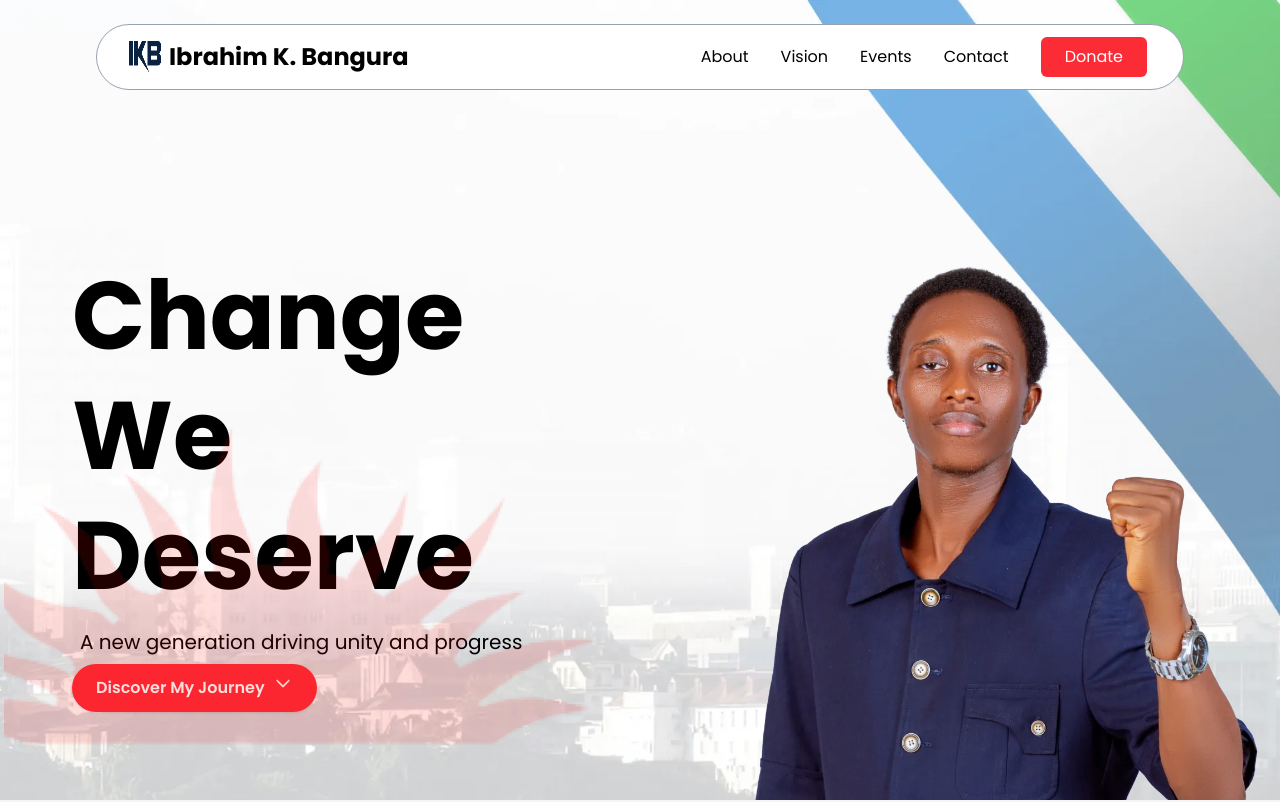
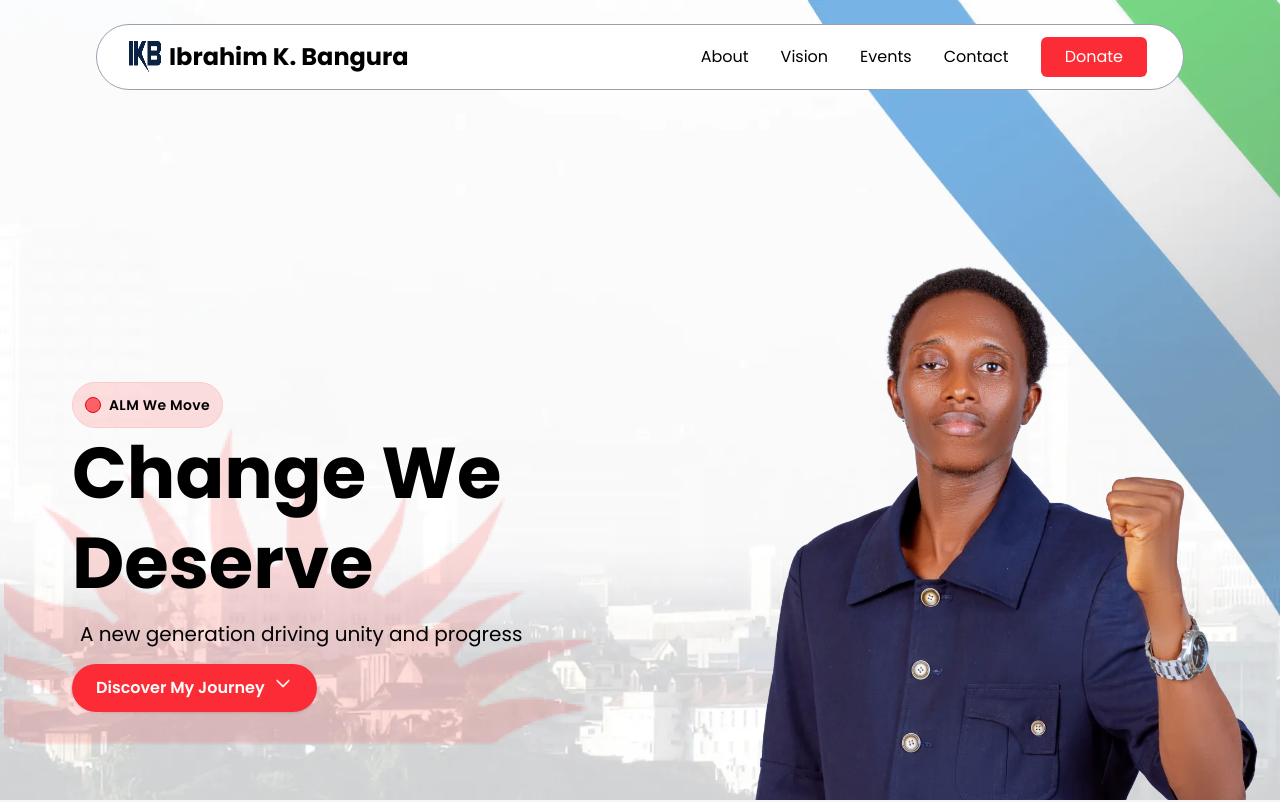
Before and after one commit to ideftbuild/apc-deputy-landing, a React (Vite) app: page / in a window 1280 px wide. Shown: the top 802 px of the page. Built offline with nearby package versions, Linux system fonts and the light colour scheme; no server answers.

Commit message:
refactor: move slang to hero

```diff
--- a/src/App.tsx
+++ b/src/App.tsx
@@ -1,11 +1,11 @@
 // src/App.tsx
 // Access components from window object
+import "./App.css";
 import Header from "./components/Header";
 import Hero from "./components/Hero";
 import About from "./components/About";
 import Vision from "./components/Vision";
 import Donation from "./components/Donation";
-import "./App.css";
 import ContactForm from "./components/ContactForm";
 import SocialMedia from "./components/SocialMedia";
 import Footer from "./components/Footer";
@@ -28,13 +28,13 @@ export default function App() {
         <Hero />
 
         <div className="relative z-20 bg-[#f5f5f5] overflow-hidden">
-          <div className="flex items-center justify-center gap-4 pt-8">
+          {/*<div className="flex items-center justify-center gap-4 pt-8">
             <div className="h-px bg-red-300 w-20"></div>
             <p className="text-sm font-semibold text-red-500 uppercase tracking-widest">
               ALM we move!
             </p>
             <div className="h-px bg-red-300 w-20"></div>
-          </div>
+          </div>*/}
 
           <About />
           <CoreValues />
--- a/src/components/Hero.tsx
+++ b/src/components/Hero.tsx
@@ -30,10 +30,14 @@ export default function Hero() {
     >
       <div className="flex flex-col justify-end xl:flex-row relative z-50 w-full h-[80%]">
         <div className="flex flex-col justify-center xl:justify-end xl:px-18 pb-2 xl:pb-22 text-center xl:text-left h-1/2 xl:w-full xl:h-full">
-          <h1 className="text-5xl md:text-6xl lg:text-7xl xl:text-8xl font-extrabold leading-tight mb-3">
+          <p className="font-semibold text-sm tracking-wide flex items-center gap-2 bg-red-400/20 w-fit p-3 rounded-full mx-auto xl:mx-0 border border-red-200 mb-18 md:mb-6 xl:mb-0">
+            <span className="w-4 h-4 bg-red-500/70 rounded-full border border-red-600"></span>
+            <span>ALM We Move</span>
+          </p>
+          <h1 className="text-5xl md:text-6xl xl:text-7xl font-extrabold leading-tight mb-3">
             Change We Deserve
           </h1>
-          <p className="text-base md:text-lg lg:text-xl lg:pl-2 mb-4 md:mb-2">
+          <p className="text-base md:text-lg lg:text-xl lg:pl-2 mb-4">
             A new generation driving unity and progress
           </p>
           <a
@@ -60,7 +64,7 @@ export default function Hero() {
 
         <img
           src="/img/apc_bg_logo.png"
-          className="hidden md:block absolute inset-0 top-3/4 left-1/2 xl:top-2/3 xl:left-1 xl:translate-x-0 translate-x-[-50%] h-[50%] md:translate-y-[-50%]"
+          className="hidden md:block absolute inset-0 top-3/4 left-1/2 xl:top-2/3 xl:left-1 xl:translate-x-0 translate-x-[-50%] h-[50%] md:translate-y-[-50%] z-[-10]"
         />
         {/* Image Container - Always at bottom */}
         <div className="flex flex-col justify-end h-1/2 xl:w-full xl:h-full px-6 md:px-0">
```
